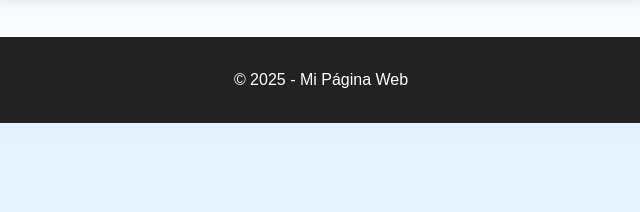
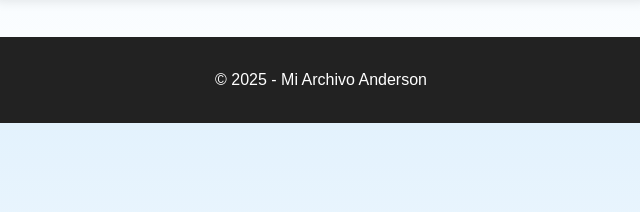
Before and after one commit to jhonnipaucar/Colaborador, a plain HTML site: page index.html in a window 1280 px wide. Shown: the part 398-610 px from the top of the page, 319-959 px from the left. Drawn offline with Linux system fonts and the light colour scheme.

Commit message:
cambios en el footer

```diff
--- a/index.html
+++ b/index.html
@@ -25,7 +25,7 @@
   </main>
 
   <footer>
-    <p>© 2025 - Mi Página Web</p>
+    <p>© 2025 - Mi Archivo Anderson</p>
   </footer>
 </body>
 </html>
```
